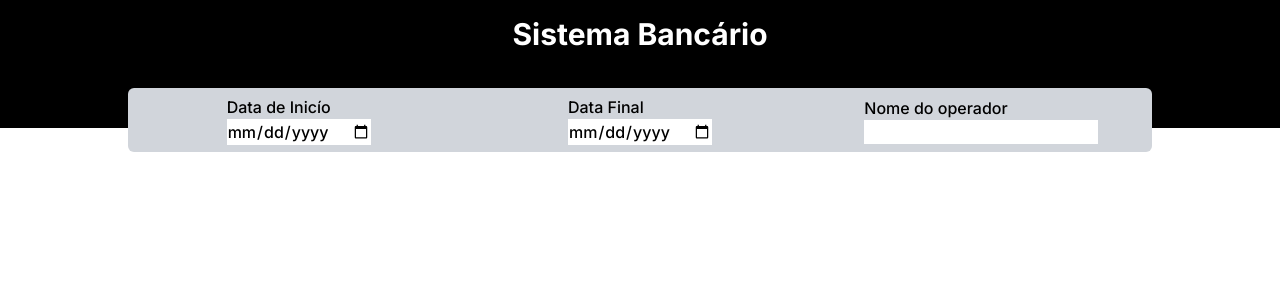
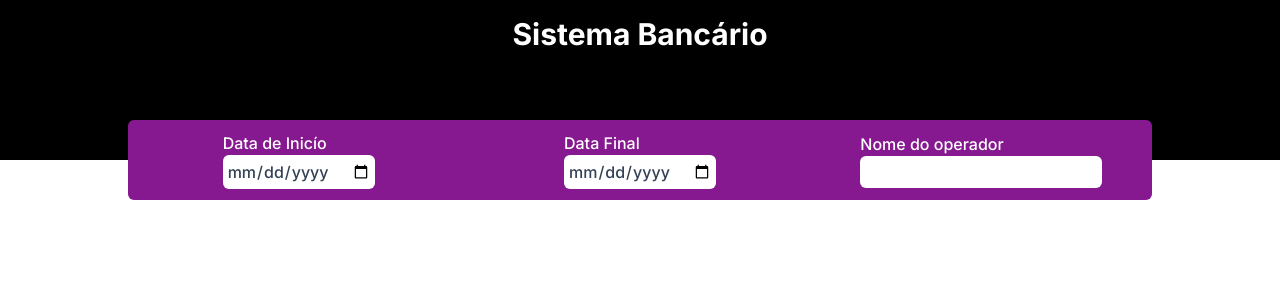
Before and after one commit to tettam/supera-frontend, a Next.js app: page / in a window 1280 px wide. Shown: the top 300 px of the page. Built offline with nearby package versions, Linux system fonts and the light colour scheme.

Commit message:
Improved styling of filter components

```diff
--- a/src/app/components/FilterArea.jsx
+++ b/src/app/components/FilterArea.jsx
@@ -6,42 +6,45 @@ export const FilterArea = () => {
   const [operatorName, setOperatorName] = useState('');
 
   return(
-    <div className="flex h-16 w-full -mt-10 rounded-md bg-gray-300 font-medium">
+    <div className="flex h-20 w-full -mt-10 rounded-md bg-fuchsia-800 font-medium">
       <div className="flex flex-1 items-center justify-center flex-col">
         <div>
-          <h3>Data de Inicío</h3>
+          <h3 className="text-white">Data de Inicío</h3>
           <input
             value={startDate}
             type="date"
             name="dataInicio"
             id="dataInicio"
             onChange={(e) => setStartDate(e.target.value)}
+            className="text-slate-700 rounded-md p-1"
           />
         </div>
       </div>
 
       <div className="flex flex-1 items-center justify-center flex-col">
         <div>
-          <h3 className="">Data Final</h3>
+          <h3 className="text-white">Data Final</h3>
           <input
             value={endDate}
             type="date"
             name="dataFinal"
             id="dataFinal"
             onChange={(e) => setEndDate(e.target.value)}
+            className="text-slate-700 rounded-md p-1"
           />
         </div>
       </div>
 
       <div className="flex flex-1 items-center justify-center flex-col">
         <div>
-          <h3 className="">Nome do operador</h3>
+          <h3 className="text-white">Nome do operador</h3>
           <input
             value={operatorName}
             type="text"
             name="nomeOperadorTransicao"
             id="nomeOperadorTransicao"
             onChange={(e) => setOperatorName(e.target.value)}
+            className="text-slate-700 rounded-md p-1"
           />
         </div>
       </div>
--- a/src/app/page.js
+++ b/src/app/page.js
@@ -5,7 +5,7 @@ import { FilterArea } from "./components/FilterArea"
 export default function Home() {
   return (
     <div>
-      <header className=" bg-black h-32 flex justify-center">
+      <header className=" bg-black h-40 flex justify-center">
         <h1 className="text-white font-bold text-3xl pt-4">Sistema Bancário</h1>
       </header>
       <div className="container flex max-w-screen-lg m-auto h-screen justify-center mb-20">
```
